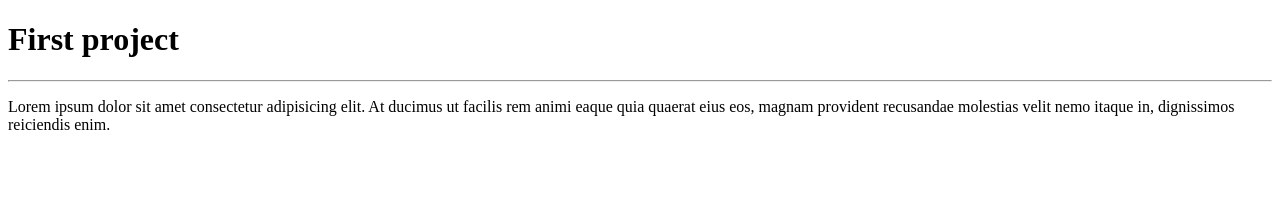
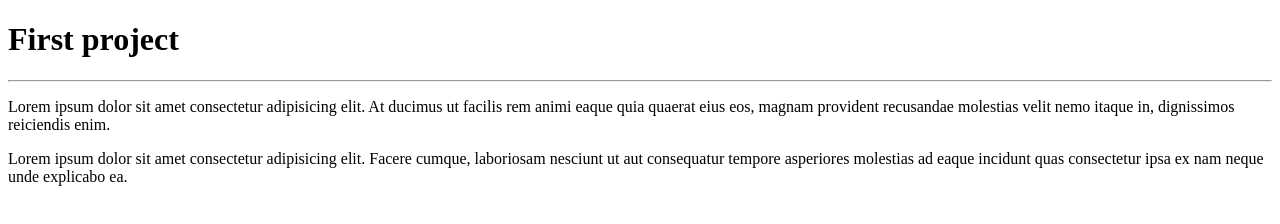
Before and after one commit to diogocf91/MyProjects, a plain HTML site: page website-project/index.html in a window 1280 px wide. Drawn offline with Linux system fonts and the light colour scheme.

Commit message:
Update index.html

```diff
--- a/website-project/index.html
+++ b/website-project/index.html
@@ -9,5 +9,6 @@
     <h1>First project</h1>
     <hr>
     <p>Lorem ipsum dolor sit amet consectetur adipisicing elit. At ducimus ut facilis rem animi eaque quia quaerat eius eos, magnam provident recusandae molestias velit nemo itaque in, dignissimos reiciendis enim.</p>
+    <p>Lorem ipsum dolor sit amet consectetur adipisicing elit. Facere cumque, laboriosam nesciunt ut aut consequatur tempore asperiores molestias ad eaque incidunt quas consectetur ipsa ex nam neque unde explicabo ea.</p>
 </body>
 </html>
```
